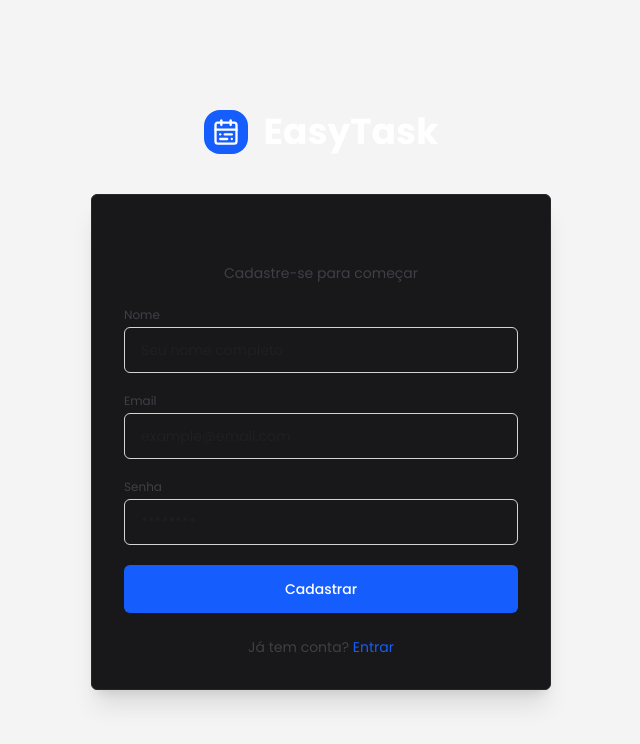
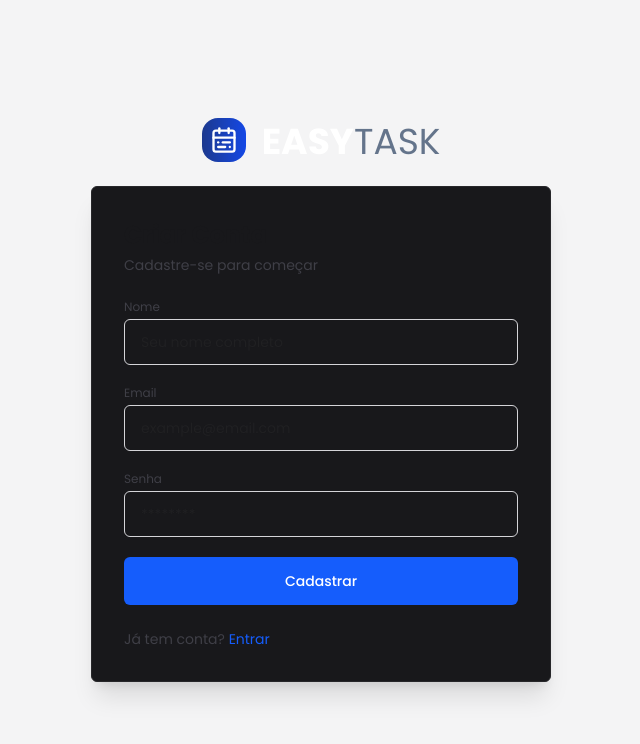
Before and after one commit to appeasytaskmanager/app-taskeasy, a Next.js app: page /auth/register in a window 1280 px wide. Shown: the top 744 px of the page, without its empty margins (319-959 px from the left). Built offline with nearby package versions, Linux system fonts and the light colour scheme.

Commit message:
refactor: improve styling and structure of Button, Logo, Login, and Cadastro components

```diff
--- a/src/app/components/ui/logo.tsx
+++ b/src/app/components/ui/logo.tsx
@@ -2,11 +2,13 @@ import { CalendarRange } from "lucide-react";
 
 const LogoEasyTask = () => {
   return (
-    <div className="flex justify-center items-center mb-10">
-      <div className="bg-blue-600 p-2 rounded-2xl flex items-center justify-center">
+    <div className="flex justify-center items-end mb-6">
+      <div className="bg-linear-90 from-blue-900 to-blue-700 p-2 rounded-2xl flex items-center justify-center">
         <CalendarRange className="w-7 h-7 text-white" />
       </div>
-      <h1 className="text-4xl font-bold text-white ml-4">EasyTask</h1>
+      <h1 className="text-4xl font-bold text-white ml-4">
+        EASY<span className="font-normal text-muted-foreground">TASK</span>
+      </h1>
     </div>
   );
 };
--- a/src/app/components/view/auth/login/login.tsx
+++ b/src/app/components/view/auth/login/login.tsx
@@ -26,10 +26,10 @@ export function Login() {
       <LogoEasyTask />
       <div className="flex flex-col gap-6 p-8 rounded-md shadow-xl w-[460px] bg-zinc-900 border border-zinc-800">
         <div className="flex flex-col gap-1">
-          <h2 className="text-2xl font-bold text-center text-zinc-900 dark:text-zinc-100">
+          <h2 className="text-2xl font-bold  text-zinc-900 dark:text-zinc-100">
             Bem-vindo de volta!
           </h2>
-          <p className="text-sm text-center text-zinc-700 dark:text-zinc-300">
+          <p className="text-sm  text-zinc-700 dark:text-zinc-300">
             Faça login para continuar
           </p>
         </div>
@@ -89,7 +89,7 @@ export function Login() {
           </Button>
         </div>
 
-        <p className="text-sm text-center text-zinc-700 dark:text-zinc-300">
+        <p className="text-sm text-zinc-700 dark:text-zinc-300">
           Não tem conta?{" "}
           <Link
             href="/auth/register"
--- a/src/app/components/view/auth/register/cadastro.tsx
+++ b/src/app/components/view/auth/register/cadastro.tsx
@@ -35,10 +35,10 @@ export function Cadastro() {
       <LogoEasyTask />
       <div className="flex flex-col gap-6 p-8 rounded-md shadow-xl w-[460px] bg-zinc-900 border border-zinc-800">
         <div className="flex flex-col gap-1">
-          <h2 className="text-2xl font-bold text-center text-zinc-900 dark:text-zinc-100">
+          <h2 className="text-2xl font-bold  text-zinc-900 dark:text-zinc-100">
             Criar Conta
           </h2>
-          <p className="text-sm text-center text-zinc-700 dark:text-zinc-300">
+          <p className="text-sm  text-zinc-700 dark:text-zinc-300">
             Cadastre-se para começar
           </p>
         </div>
@@ -108,7 +108,7 @@ export function Cadastro() {
           </Button>
         </form>
 
-        <p className="text-sm text-center text-zinc-700 dark:text-zinc-300">
+        <p className="text-sm text-zinc-700 dark:text-zinc-300">
           Já tem conta?{" "}
           <Link
             href="/auth/login"
```
Also changed, not shown: src/app/components/ui/Button.tsx (+11 -11 lines).
